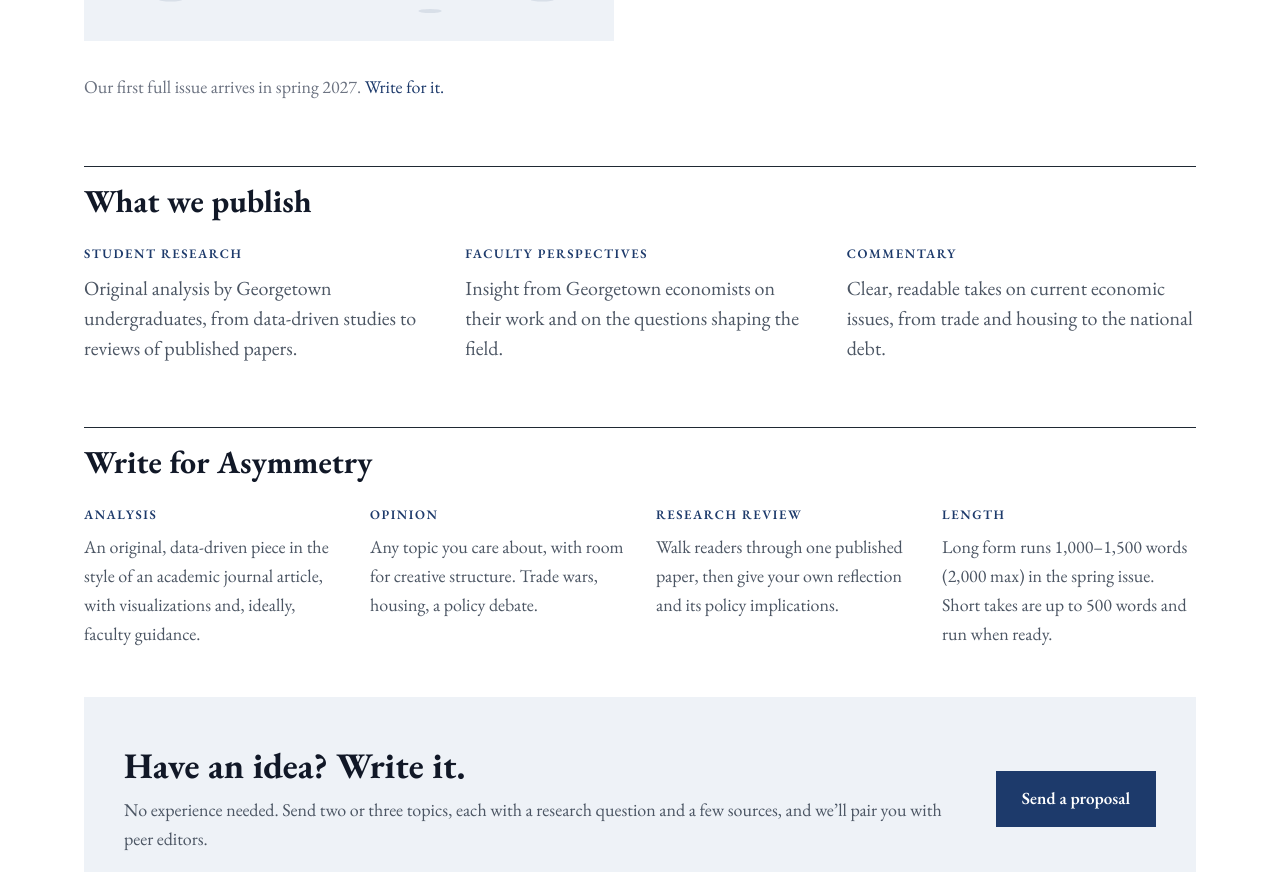
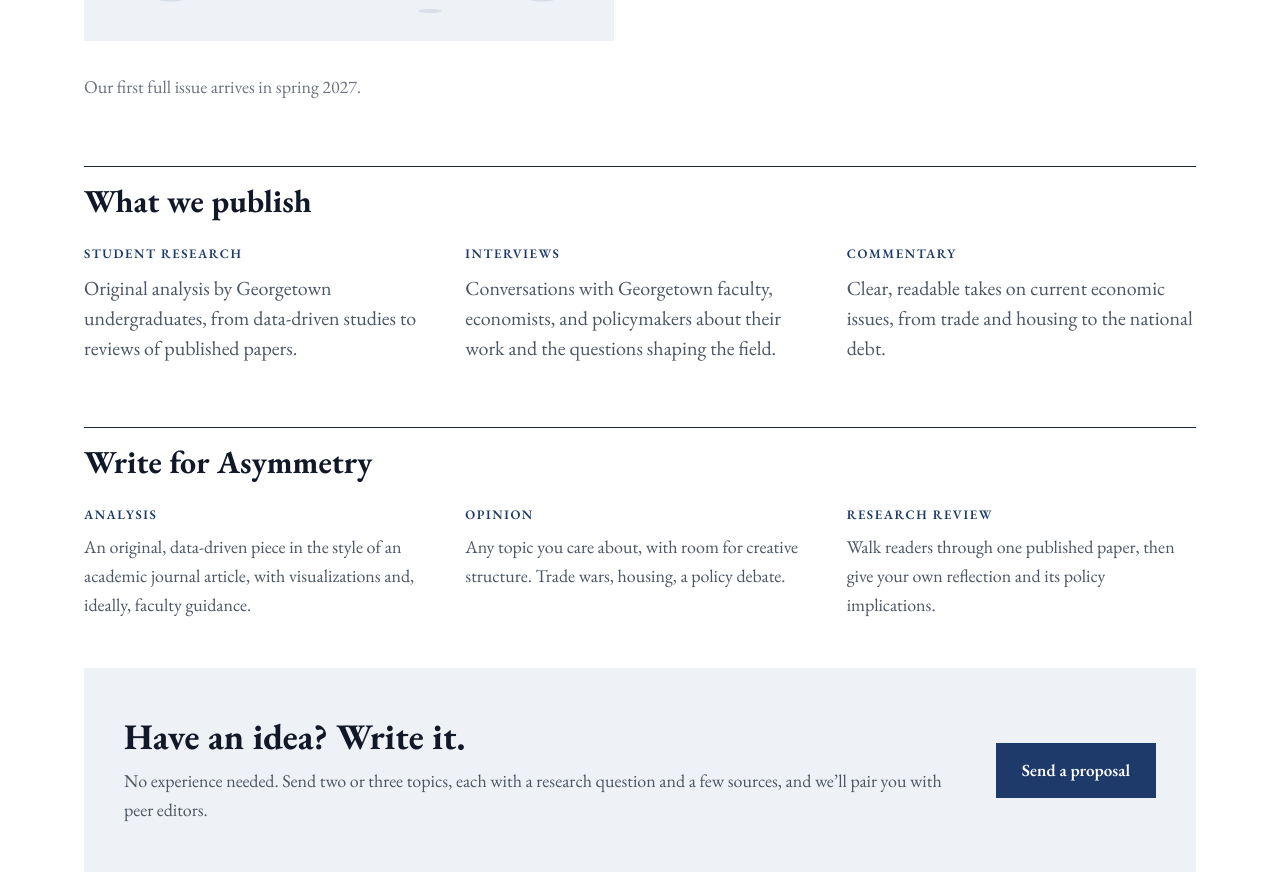
Before and after one commit to filippoborrello/asymmetry-website, a plain HTML site: page index.html in a window 1280 px wide. Shown: the part 1214-2086 px from the top of the page. Drawn offline with nearby package versions, Linux system fonts and the light colour scheme.

Commit message:
Homepage: drop length column and write-for-it link, rename faculty perspectives to interviews
Co-Authored-By: Claude Opus 5.5 <noreply@anthropic.com>
Claude-Session: https://claude.ai/code/session_01C5dH5aFW1w3faaA9qmnyMb

```diff
--- a/index.html
+++ b/index.html
@@ -52,7 +52,7 @@
           <span class="byline">By Chenxi Xu · 4 min read</span>
         </div>
       </a>
-      <p class="muted-note">Our first full issue arrives in spring 2027. <a href="#write">Write for it.</a></p>
+      <p class="muted-note">Our first full issue arrives in spring 2027.</p>
     </section>
 
     <section id="publish" class="block">
@@ -63,8 +63,8 @@
           <p>Original analysis by Georgetown undergraduates, from data-driven studies to reviews of published papers.</p>
         </div>
         <div>
-          <p class="kicker">Faculty perspectives</p>
-          <p>Insight from Georgetown economists on their work and on the questions shaping the field.</p>
+          <p class="kicker">Interviews</p>
+          <p>Conversations with Georgetown faculty, economists, and policymakers about their work and the questions shaping the field.</p>
         </div>
         <div>
           <p class="kicker">Commentary</p>
@@ -88,10 +88,6 @@
           <p class="kicker">Research Review</p>
           <p>Walk readers through one published paper, then give your own reflection and its policy implications.</p>
         </div>
-        <div>
-          <p class="kicker">Length</p>
-          <p>Long form runs 1,000–1,500 words (2,000 max) in the spring issue. Short takes are up to 500 words and run when ready.</p>
-        </div>
       </div>
       <div class="cta">
         <div>
```
